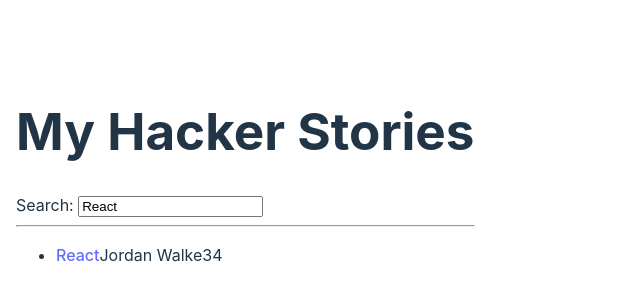
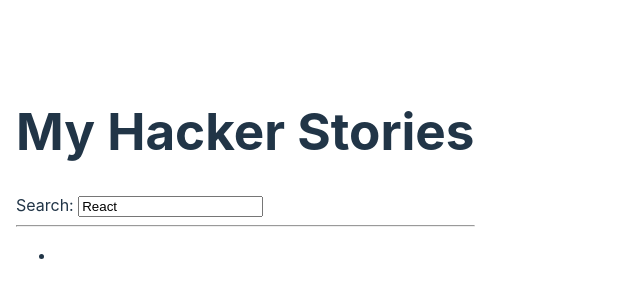
Before and after one commit to johnmelodev/road_react_book_, a React (Vite) app: page / in a window 1280 px wide. Shown: the part 240-540 px from the top of the page, without its empty margins (0-640 px from the left). Built offline with nearby package versions, Linux system fonts and the light colour scheme.

Commit message:
Rest operator

```diff
--- a/src/App.jsx
+++ b/src/App.jsx
@@ -1,26 +1,27 @@
-import * as React from 'react';
+import * as React from "react";
+import { useState } from "react";
 
 const App = () => {
   const stories = [
     {
-      title: 'React',
-      url: 'https://reactjs.org/',
-      author: 'Jordan Walke',
+      title: "React",
+      url: "https://reactjs.org/",
+      author: "Jordan Walke",
       num_comments: 3,
       points: 4,
       objectID: 0,
     },
     {
-      title: 'Redux',
-      url: 'https://redux.js.org/',
-      author: 'Dan Abramov, Andrew Clark',
+      title: "Redux",
+      url: "https://redux.js.org/",
+      author: "Dan Abramov, Andrew Clark",
       num_comments: 2,
       points: 5,
       objectID: 1,
     },
   ];
 
-  const [searchTerm, setSearchTerm] = React.useState('React');
+  const [searchTerm, setSearchTerm] = useState("React");
 
   const handleSearch = (event) => {
     setSearchTerm(event.target.value);
@@ -46,24 +47,19 @@ const App = () => {
 const Search = ({ search, onSearch }) => (
   <div>
     <label htmlFor="search">Search: </label>
-    <input
-      id="search"
-      type="text"
-      value={search}
-      onChange={onSearch}
-    />
+    <input id="search" type="text" value={search} onChange={onSearch} />
   </div>
 );
 
 const List = ({ list }) => (
   <ul>
-    {list.map((item) => (
-      <Item key={item.objectID} item={item} />
+    {list.map((objectID, ...item) => (
+      <Item key={objectID} {...item}/>
     ))}
   </ul>
 );
 
-const Item = ({ item: { title, url, author, num_comments, points } }) => (
+const Item = ({ title, url, author, num_comments, points }) => (
   <li>
     <span>
       <a href={url}>{title}</a>
```
